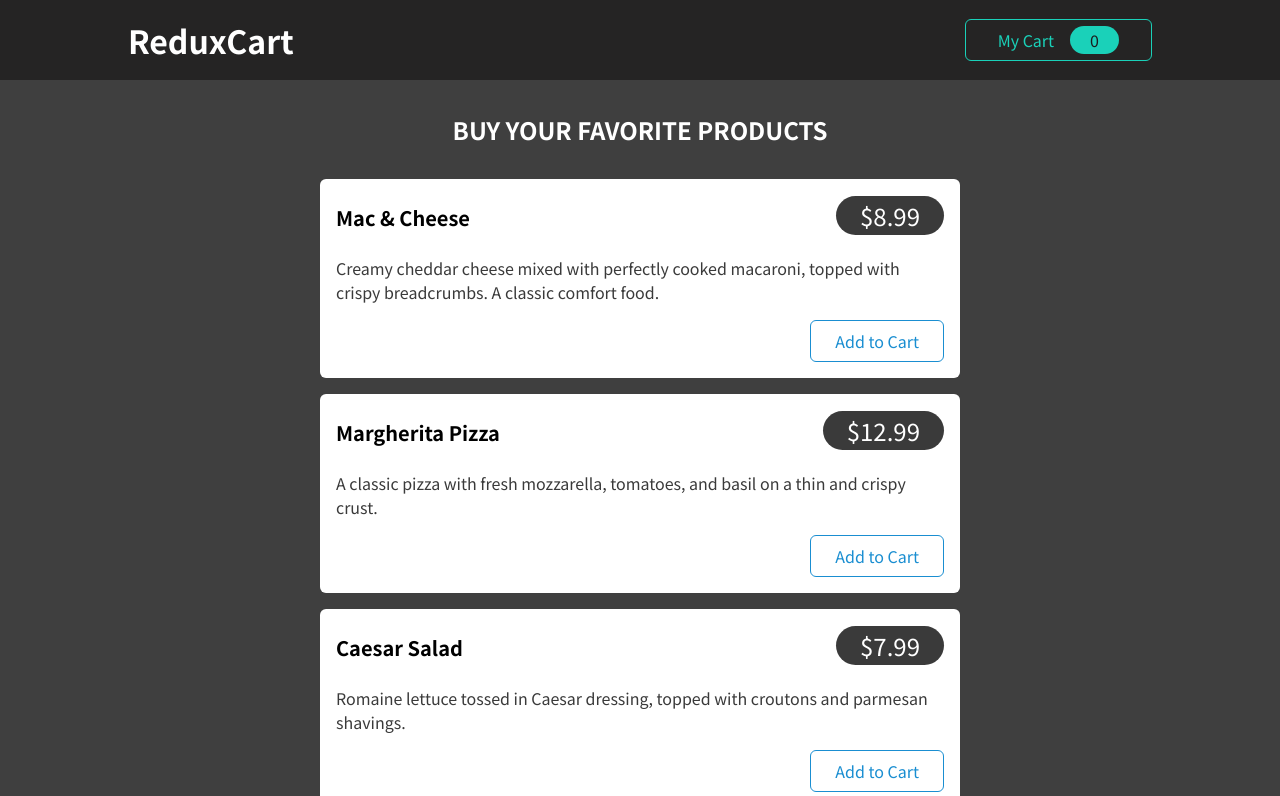
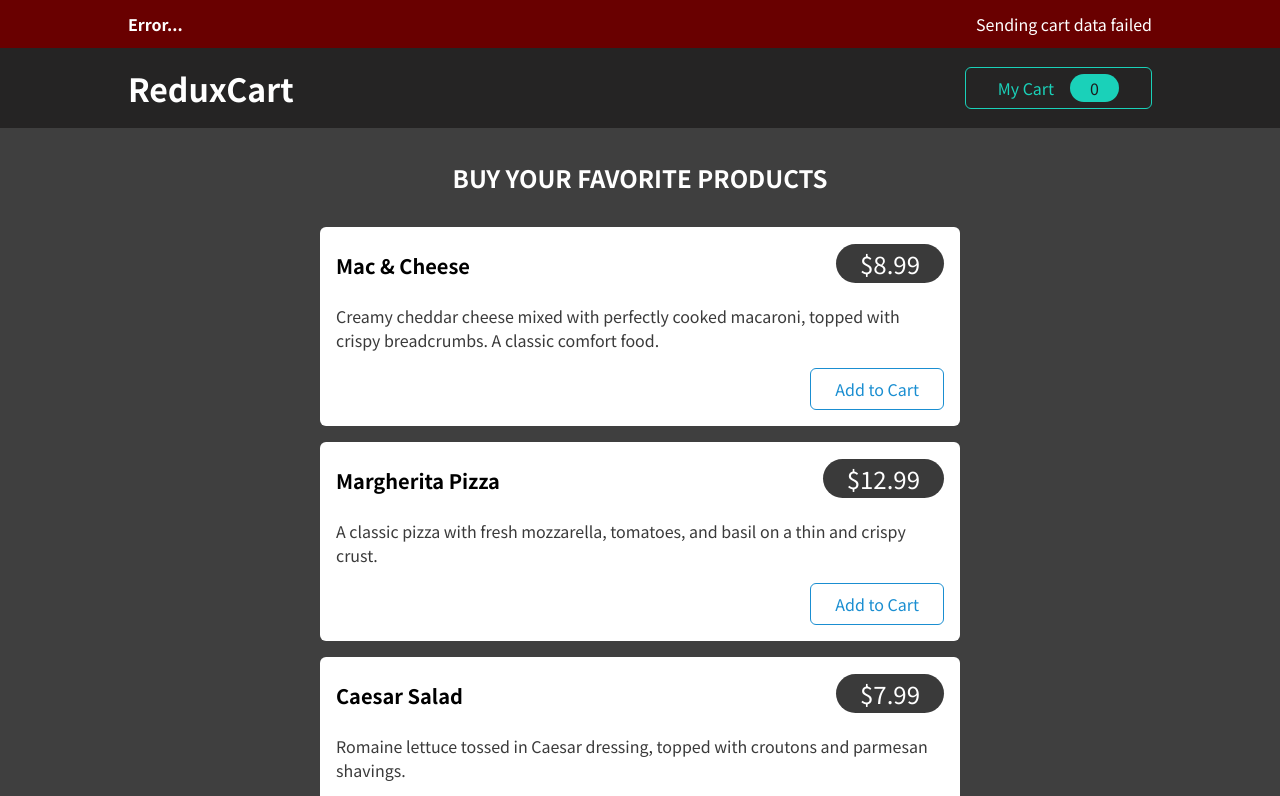
Before and after one commit to pguto4real/advanced-redux-react, a React (Create React App) app: page / in a window 1280 px wide. Shown: the top 796 px of the page. Built offline with nearby package versions, Linux system fonts and the light colour scheme; no server answers.

Commit message:
Notification

```diff
--- a/src/App.js
+++ b/src/App.js
@@ -4,14 +4,16 @@
 import Products from "./components/Shop/Products";
 import { useEffect } from "react";
 import { showNotification } from "./store/ui-slice";
+import Notification from "./components/UI/Notification";
 
 function App() {
   const dispatch = useDispatch();
   const cartIsVisible = useSelector((state) => state.ui.cartIsVisible);
   const cart = useSelector((state) => state.cart);
-  console.log(cart);
+  const notification = useSelector((state) => state.ui.notification);
+
   useEffect(() => {
-    const sendCartData = async (params) => {
+    const sendCartData = async () => {
       dispatch(
         showNotification({
           status: "pending",
@@ -49,12 +51,21 @@
       );
     });
   }, [cart, dispatch]);
-
+  console.log(notification);
   return (
-    <Layout>
-      {cartIsVisible && <Cart />}
-      <Products />
-    </Layout>
+    <>
+      {notification && (
+        <Notification
+          status={notification.status}
+          title={notification.title}
+          message={notification.message}
+        />
+      )}
+      <Layout>
+        {cartIsVisible && <Cart />}
+        <Products />
+      </Layout>
+    </>
   );
 }
 
--- a/src/components/UI/Notification.js
+++ b/src/components/UI/Notification.js
@@ -1,6 +1,7 @@
 import classes from './Notification.module.css';
 
 const Notification = (props) => {
+    console.log(props)
   let specialClasses = '';
 
   if (props.status === 'error') {
--- a/src/store/ui-slice.js
+++ b/src/store/ui-slice.js
@@ -10,7 +10,6 @@
       state.cartIsVisible = !state.cartIsVisible;
     },
     showNotification(state, action) {
-      console.log(action.payload.status);
       state.notification = {
         status: action.payload.status,
         title: action.payload.title,
```
